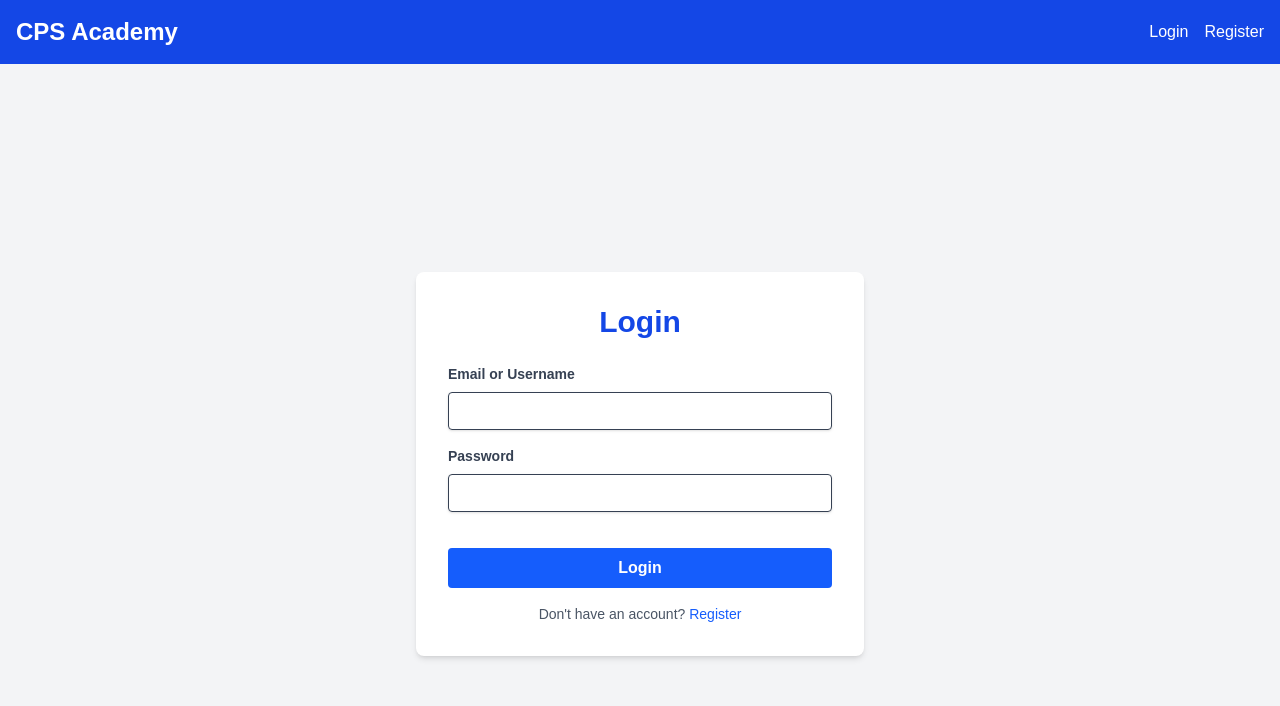
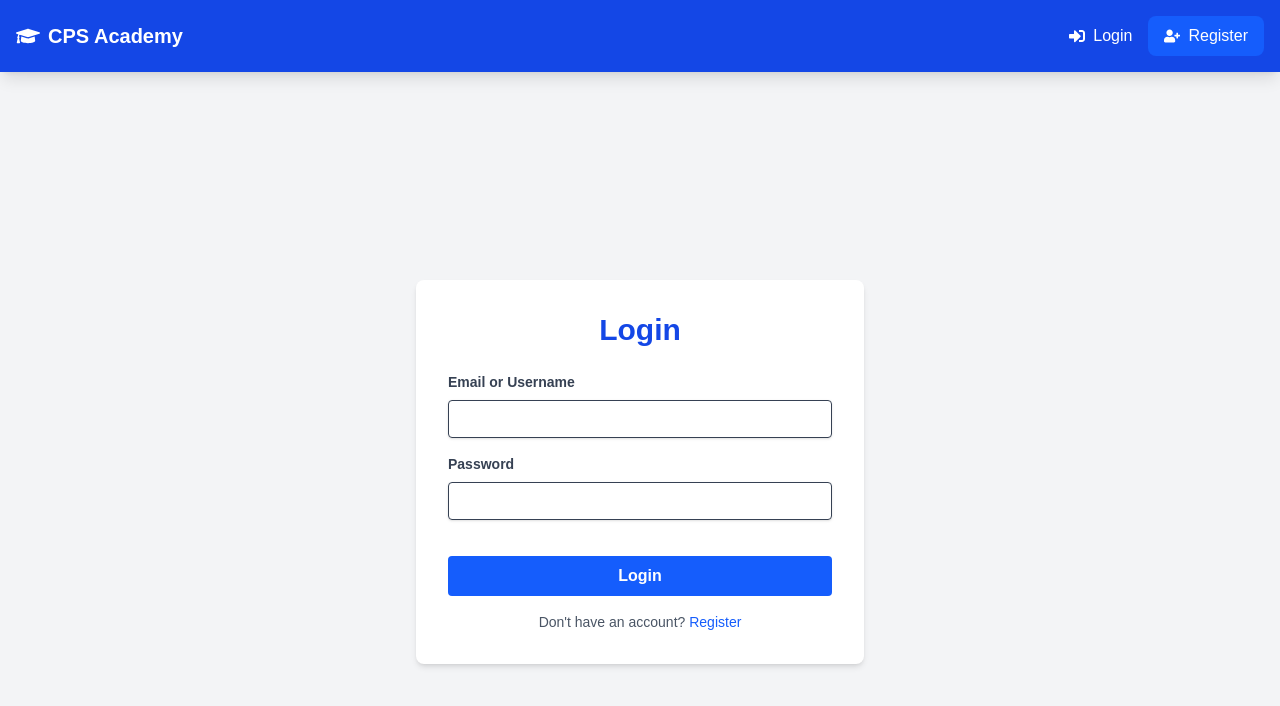
Before and after one commit to Mehedi-Hasan-Rabbi/CPS_Academy, a Next.js app in the folder cps-academy-frontend/: page /login in a window 1280 px wide. Shown: the top 706 px of the page. Built offline with nearby package versions, Linux system fonts and the light colour scheme; no server answers.

Commit message:
Update Navbar.js

```diff
--- a/cps-academy-frontend/src/app/components/Navbar.js
+++ b/cps-academy-frontend/src/app/components/Navbar.js
@@ -1,54 +1,173 @@
 // src/app/components/Navbar.jsx
 "use client"; // This is a Client Component
 
-import React from 'react';
+import React, { useState, useEffect, useRef } from 'react';
 import Link from 'next/link';
 import { useAuth } from '../auth-context'; // Import our client-side hook
+import { FaGraduationCap, FaUser, FaSignOutAlt, FaSignInAlt, FaUserPlus, FaBars, FaTimes } from 'react-icons/fa';
 
 export default function Navbar() {
   const { user, isAuthenticated, logout, loading } = useAuth();
+  const [isOpen, setIsOpen] = useState(false);
+  const [scrolled, setScrolled] = useState(false);
+  const navbarRef = useRef(null);
+
+  // Handle scroll effect
+  useEffect(() => {
+    const handleScroll = () => {
+      if (window.scrollY > 20) {
+        setScrolled(true);
+      } else {
+        setScrolled(false);
+      }
+    };
+
+    window.addEventListener('scroll', handleScroll);
+    return () => window.removeEventListener('scroll', handleScroll);
+  }, []);
+
+  // Close mobile menu when route changes
+  useEffect(() => {
+    setIsOpen(false);
+  }, [user]);
+
+  // Calculate navbar height for spacer
+  const navbarHeight = navbarRef.current?.offsetHeight || 0;
 
   // Don't render until authentication state is loaded
   if (loading) {
     return (
-      <nav className="bg-blue-700 p-4 text-white shadow-lg">
+      <>
+        <nav
+          ref={navbarRef}
+          className={`fixed w-full z-50 p-4 text-white shadow-lg transition-all duration-300 ${scrolled ? 'bg-blue-800 py-3' : 'bg-blue-700'}`}
+        >
           <div className="container mx-auto flex justify-between items-center">
-          <span className="text-2xl font-bold">CPS Academy</span>
-          <span>Loading...</span>
+            <div className="flex items-center space-x-2">
+              <FaGraduationCap className="text-2xl" />
+              <span className="text-xl font-bold">CPS Academy</span>
+            </div>
+            <span className="animate-pulse">Loading...</span>
           </div>
         </nav>
+        {/* Spacer to push content down */}
+        <div style={{ height: navbarRef.current?.offsetHeight || '4rem' }} />
+      </>
     );
   }
 
   return (
-    <nav className="bg-blue-700 p-4 text-white shadow-lg">
+    <>
+      <nav
+        ref={navbarRef}
+        className={`fixed w-full z-50 text-white shadow-lg transition-all duration-300 ${scrolled ? 'bg-blue-800' : 'bg-blue-700'}`}
+      >
+        <div className="p-4">
           <div className="container mx-auto flex justify-between items-center">
-        <Link href="/" className="text-2xl font-bold hover:text-blue-200 transition-colors">
-          CPS Academy
+            <Link
+              href="/"
+              className="flex items-center space-x-2 group"
+              onClick={() => setIsOpen(false)}
+            >
+              <FaGraduationCap className="text-2xl group-hover:text-blue-200 transition-colors" />
+              <span className="text-xl font-bold group-hover:text-blue-200 transition-colors">CPS Academy</span>
             </Link>
-        <div>
+
+            {/* Desktop Navigation */}
+            <div className="hidden md:flex items-center space-x-6">
               {isAuthenticated ? (
                 <div className="flex items-center space-x-4">
-              <span className="text-lg">Welcome, {user.username}!</span>
+                  <div className="flex items-center space-x-2">
+                    <FaUser className="text-blue-200" />
+                    <span className="text-lg font-medium">Welcome, {user.username}!</span>
+                  </div>
                   <button
                     onClick={logout}
-                className="bg-red-500 hover:bg-red-600 text-white px-4 py-2 rounded transition-colors"
+                    className="flex items-center space-x-2 bg-red-500 hover:bg-red-600 text-white px-4 py-2 rounded-lg transition-colors"
                   >
-                Logout
+                    <FaSignOutAlt />
+                    <span>Logout</span>
                   </button>
                 </div>
               ) : (
                 <div className="flex space-x-4">
-              <Link href="/login" className="hover:text-blue-200 transition-colors">
-                Login
+                  <Link
+                    href="/login"
+                    className="flex items-center space-x-2 hover:text-blue-200 transition-colors"
+                  >
+                    <FaSignInAlt />
+                    <span>Login</span>
                   </Link>
-              <Link href="/register" className="hover:text-blue-200 transition-colors">
-                Register
+                  <Link
+                    href="/register"
+                    className="flex items-center space-x-2 bg-blue-600 hover:bg-blue-500 text-white px-4 py-2 rounded-lg transition-colors"
+                  >
+                    <FaUserPlus />
+                    <span>Register</span>
+                  </Link>
+                </div>
+              )}
+            </div>
+
+            {/* Mobile Menu Button */}
+            <button
+              className="md:hidden text-2xl focus:outline-none"
+              onClick={() => setIsOpen(!isOpen)}
+              aria-label="Toggle menu"
+            >
+              {isOpen ? <FaTimes /> : <FaBars />}
+            </button>
+          </div>
+        </div>
+
+        {/* Mobile Navigation */}
+        {isOpen && (
+          <div className="md:hidden bg-blue-800 rounded-b-lg shadow-xl">
+            <div className="container mx-auto py-4 px-6">
+              {isAuthenticated ? (
+                <div className="space-y-4">
+                  <div className="flex items-center space-x-3 p-3 bg-blue-700 rounded-lg">
+                    <FaUser className="text-xl" />
+                    <span className="text-lg font-medium">Welcome, {user.username}!</span>
+                  </div>
+                  <button
+                    onClick={() => {
+                      logout();
+                      setIsOpen(false);
+                    }}
+                    className="w-full flex items-center space-x-3 bg-red-500 hover:bg-red-600 text-white px-4 py-3 rounded-lg transition-colors"
+                  >
+                    <FaSignOutAlt />
+                    <span>Logout</span>
+                  </button>
+                </div>
+              ) : (
+                <div className="space-y-4">
+                  <Link
+                    href="/login"
+                    className="flex items-center space-x-3 p-3 hover:bg-blue-700 rounded-lg transition-colors"
+                    onClick={() => setIsOpen(false)}
+                  >
+                    <FaSignInAlt />
+                    <span>Login</span>
+                  </Link>
+                  <Link
+                    href="/register"
+                    className="flex items-center space-x-3 bg-blue-600 hover:bg-blue-500 text-white px-4 py-3 rounded-lg transition-colors"
+                    onClick={() => setIsOpen(false)}
+                  >
+                    <FaUserPlus />
+                    <span>Create Account</span>
                   </Link>
                 </div>
               )}
             </div>
           </div>
+        )}
       </nav>
+
+      {/* Spacer to push content down */}
+      <div style={{ height: navbarHeight || '4rem' }} />
+    </>
   );
 }
```
Lines whose indentation alone changed are shown as unchanged.
